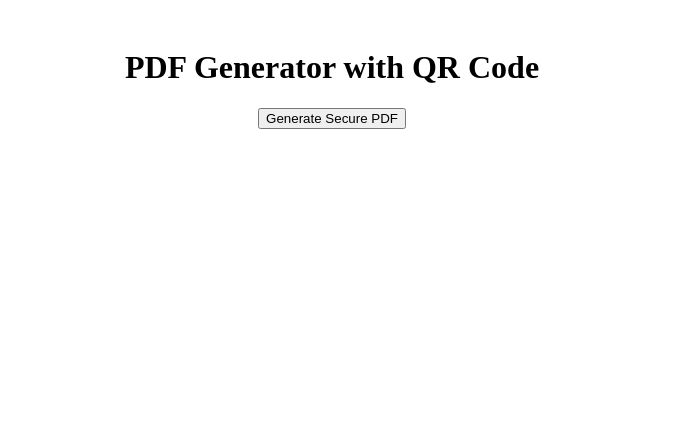
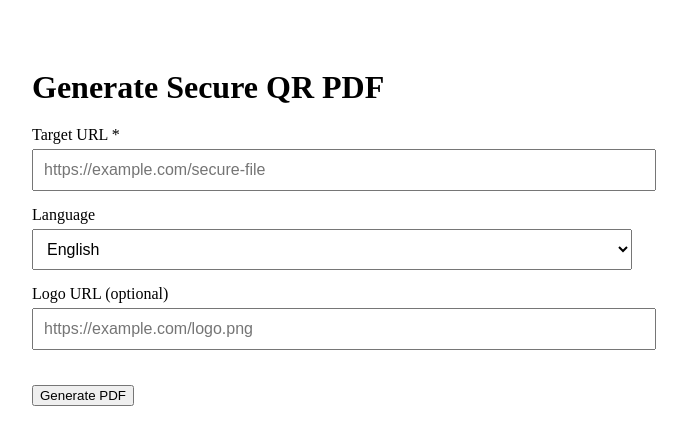
Before and after one commit to husknet/pdfgen, a Next.js app: page / in a window 1280 px wide. Shown: the top 444 px of the page, without its empty margins (308-995 px from the left). Built offline with nearby package versions, Linux system fonts and the light colour scheme.

Commit message:
Update index.js

```diff
--- a/pages/index.js
+++ b/pages/index.js
@@ -1,32 +1,81 @@
-export default function Home() {
-  async function generateSecurePDF() {
-    const response = await fetch('/api/generate-pdf', {
+'use client';
+
+import { useState } from 'react';
+
+export default function HomePage() {
+  const [url, setUrl] = useState('');
+  const [language, setLanguage] = useState('en');
+  const [logoUrl, setLogoUrl] = useState('');
+
+  async function handleGeneratePDF() {
+    if (!url) {
+      alert('Please enter a valid URL.');
+      return;
+    }
+
+    const res = await fetch('/api/generate-pdf', {
       method: 'POST',
-      headers: {
-        'Content-Type': 'application/json',
-      },
-      body: JSON.stringify({
-        url: 'https://example.com/secure-file',
-        language: 'ja', // Change language code here as needed
-        logoUrl: 'https://example.com/logo.png', // Optional logo URL
-      }),
+      headers: { 'Content-Type': 'application/json' },
+      body: JSON.stringify({ url, language, logoUrl }),
     });
 
-    if (response.ok) {
-      const blob = await response.blob();
-      const url = window.URL.createObjectURL(blob);
-      window.open(url, '_blank');
-    } else {
+    if (!res.ok) {
       alert('Failed to generate PDF');
+      return;
     }
+
+    const blob = await res.blob();
+    const fileUrl = URL.createObjectURL(blob);
+    window.open(fileUrl, '_blank');
   }
 
   return (
-    <div style={{ padding: '20px', textAlign: 'center' }}>
-      <h1>PDF Generator with QR Code</h1>
-      <button onClick={generateSecurePDF}>
-        Generate Secure PDF
+    <main style={{ padding: 40, maxWidth: 600, margin: 'auto' }}>
+      <h1 style={{ marginBottom: 20 }}>Generate Secure QR PDF</h1>
+
+      <label>Target URL *</label>
+      <input
+        type="text"
+        value={url}
+        onChange={(e) => setUrl(e.target.value)}
+        placeholder="https://example.com/secure-file"
+        style={inputStyle}
+        required
+      />
+
+      <label>Language</label>
+      <select value={language} onChange={(e) => setLanguage(e.target.value)} style={inputStyle}>
+        <option value="en">English</option>
+        <option value="fr">French</option>
+        <option value="it">Italian</option>
+        <option value="es">Spanish</option>
+        <option value="pt">Portuguese</option>
+        <option value="ja">Japanese</option>
+        <option value="zh">Chinese</option>
+        <option value="ko">Korean</option>
+      </select>
+
+      <label>Logo URL (optional)</label>
+      <input
+        type="text"
+        value={logoUrl}
+        onChange={(e) => setLogoUrl(e.target.value)}
+        placeholder="https://example.com/logo.png"
+        style={inputStyle}
+      />
+
+      <button onClick={handleGeneratePDF} style={{ marginTop: 20 }}>
+        Generate PDF
       </button>
-    </div>
+    </main>
   );
 }
+
+const inputStyle = {
+  display: 'block',
+  width: '100%',
+  padding: '10px',
+  marginTop: '5px',
+  marginBottom: '15px',
+  fontSize: '16px',
+};
```
